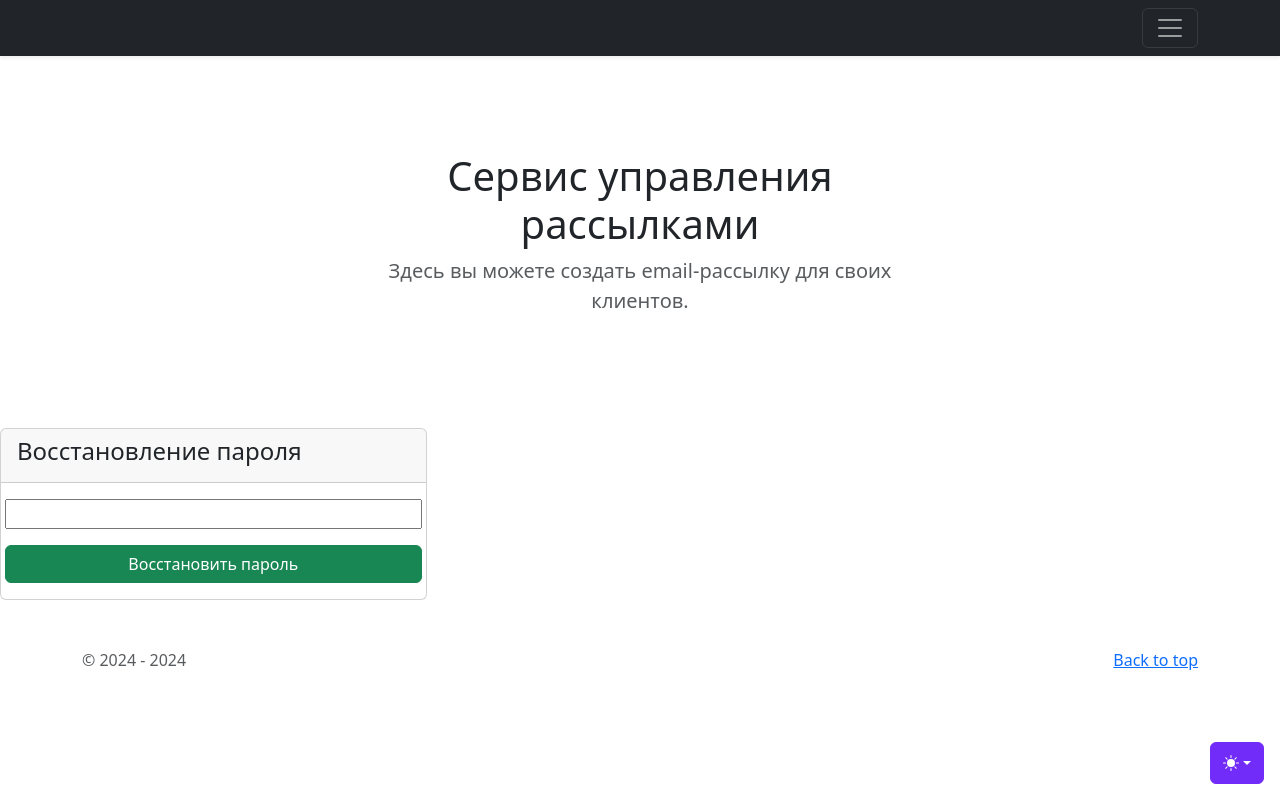
After one commit to SundeevAlex/Course_Work_6, a Django app: page /users/reset_password/ in a window 1280 px wide. The commit adds this page. Run offline with Django 5.2, Linux system fonts and the light colour scheme; some libraries are stand-ins or nearby versions.

Commit message:
CHG users

```diff
--- a/mailing/templates/mailing/includes/inc_menu.html
+++ b/mailing/templates/mailing/includes/inc_menu.html
@@ -10,7 +10,7 @@
                     <h4>Меню</h4>
                     <ul class="list-unstyled">
                         <li><a href="{% url 'mailing:index' %}" class="text-white">Главная</a></li>
-                        <li><a href="" class="text-white">Не очень Главная</a></li>
+                        <li><a href="" class="text-white">Блог</a></li>
                     </ul>
                 </div>
             </div>
--- a/mailing/templates/mailing/index.html
+++ b/mailing/templates/mailing/index.html
@@ -2,11 +2,11 @@
 {% block content %}
 <section class="jumbotron text-center">
     <div class="container">
-
+        {% if user.is_authenticated %}
         <a href="{% url 'mailing:clients_list' %}" class="btn btn-primary my-2">Клиенты</a>
         <a href="{% url 'mailing:messages_list' %}" class="btn btn-primary my-2">Сообщения</a>
         <a href="{% url 'mailing:mailings_list' %}" class="btn btn-primary my-2">Рассылка</a>
-        {% if user.is_authenticated %}
+        <a href="" class="btn btn-primary my-2">Попытки рассылок</a>
         <a href="{% url 'users:logout' %}" class="btn btn-primary my-2">Выход</a>
         {% else %}
         <a href="{% url 'users:login' %}" class="btn btn-primary my-2">Вход</a>
--- a/users/templates/login.html
+++ b/users/templates/login.html
@@ -12,7 +12,7 @@
                     {% csrf_token %}
                     {{ form.as_p }}
                     <button type="submit" class="btn btn-success">Войти</button>
-                    <a href="" class="btn btn-warning">
+                    <a href="{% url 'users:reset_password' %}" class="btn btn-warning">
                         Восстановить пароль
                     </a>
 
--- /dev/null
+++ b/users/templates/users/reset_password.html
@@ -0,0 +1,31 @@
+{% extends 'mailing/base.html' %}
+
+{% block content %}
+<div class="col-12">
+    <div class="col-3"></div>
+    <div class="col-4">
+        <div class="card">
+            <div class="card-header">
+                <h4 class="card-title">
+                    Восстановление пароля
+                </h4>
+            </div>
+            <div class="card-body">
+                {% if success_message %}
+                <p>{{ success_message }}</p>
+                <a href="{% url 'users:login' %}" class="btn btn-success">Вход</a>
+                {% else %}
+                <form class="row" method="post">
+                    {% csrf_token %}
+                    <input type="email" name="email">
+                    <p></p>
+                    <button type="submit" class="btn btn-success">
+                        Восстановить пароль
+                    </button>
+                </form>
+                {% endif %}
+            </div>
+        </div>
+    </div>
+</div>
+{% endblock %}
--- a/users/urls.py
+++ b/users/urls.py
@@ -1,7 +1,7 @@
 from django.urls import path
 from users.apps import UsersConfig
 from django.contrib.auth.views import LoginView, LogoutView
-from users.views import UserCreateView, email_verification
+from users.views import UserCreateView, email_verification, reset_password
 
 
 app_name = UsersConfig.name
@@ -11,4 +11,5 @@ urlpatterns = [
     path('logout/', LogoutView.as_view(), name='logout'),
     path('register/', UserCreateView.as_view(), name='register'),
     path('email-confirm/<str:token>/', email_verification, name='email-confirm'),
+    path('reset_password/', reset_password, name='reset_password'),
 ]
--- a/users/views.py
+++ b/users/views.py
@@ -1,4 +1,3 @@
-from django.views.generic import CreateView, UpdateView
 from users.forms import UserRegisterForm
 from django.urls import reverse, reverse_lazy
 from users.models import User
@@ -8,6 +7,7 @@ import random
 from django.core.mail import send_mail
 from django.shortcuts import redirect, get_object_or_404, render
 from config.settings import EMAIL_HOST_USER
+from django.views.generic import CreateView
 
 
 class UserCreateView(CreateView):
@@ -36,3 +36,28 @@ def email_verification(request, token):
     user.is_active = True
     user.save()
     return redirect(reverse('users:login'))
+
+
+def reset_password(request):
+    context = {
+        'success_message': 'Пароль был успешно сброшен, новый пароль был отправлен на Ваш адрес электронной почты.',
+    }
+    if request.method == 'POST':
+        email = request.POST.get('email')
+        user = get_object_or_404(User, email=email)
+        characters = string.ascii_letters + string.digits
+        characters_list = list(characters)
+        random.shuffle(characters_list)
+        password = ''.join(characters_list[:10])
+
+        user.set_password(password)
+        user.save()
+
+        send_mail(
+            subject='Восстановление пароля',
+            message=f'Вы запрашивали обновление пароля. Ваш новый пароль: {password}',
+            from_email=EMAIL_HOST_USER,
+            recipient_list=[user.email],
+        )
+        return render(request, 'users/reset_password.html', context)
+    return render(request, 'users/reset_password.html')
```
Lines whose indentation alone changed are shown as unchanged.
